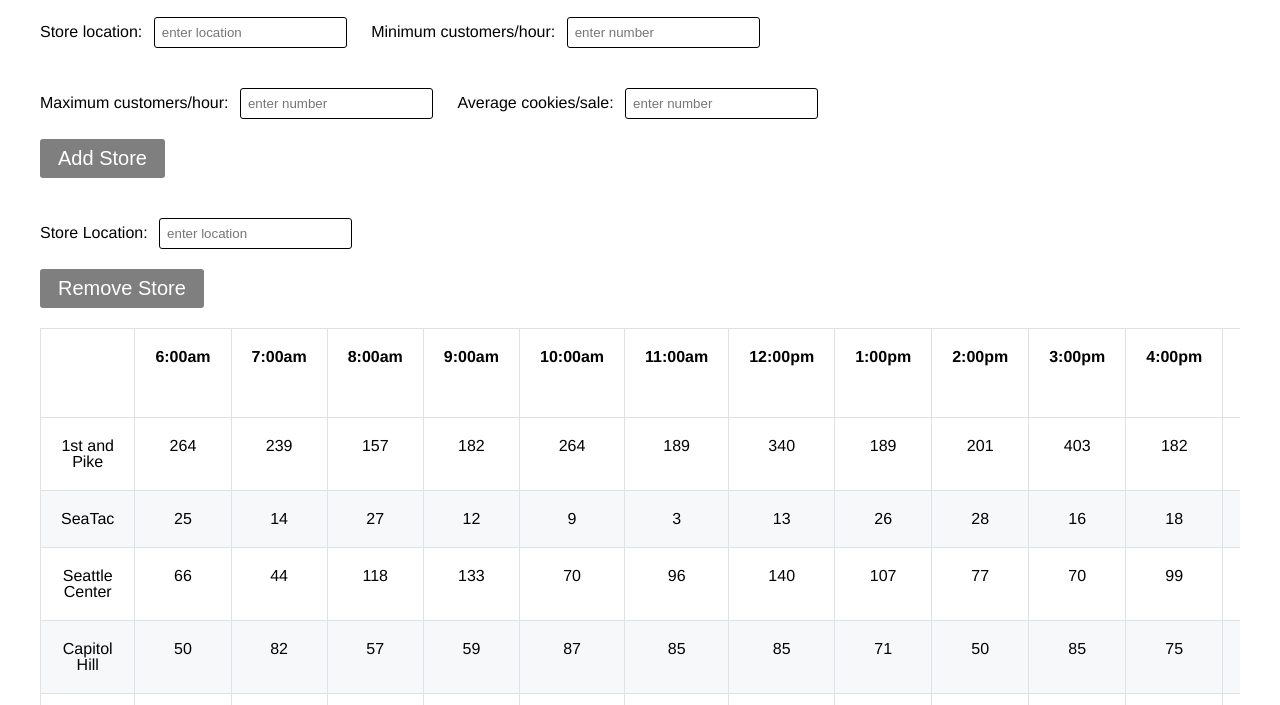
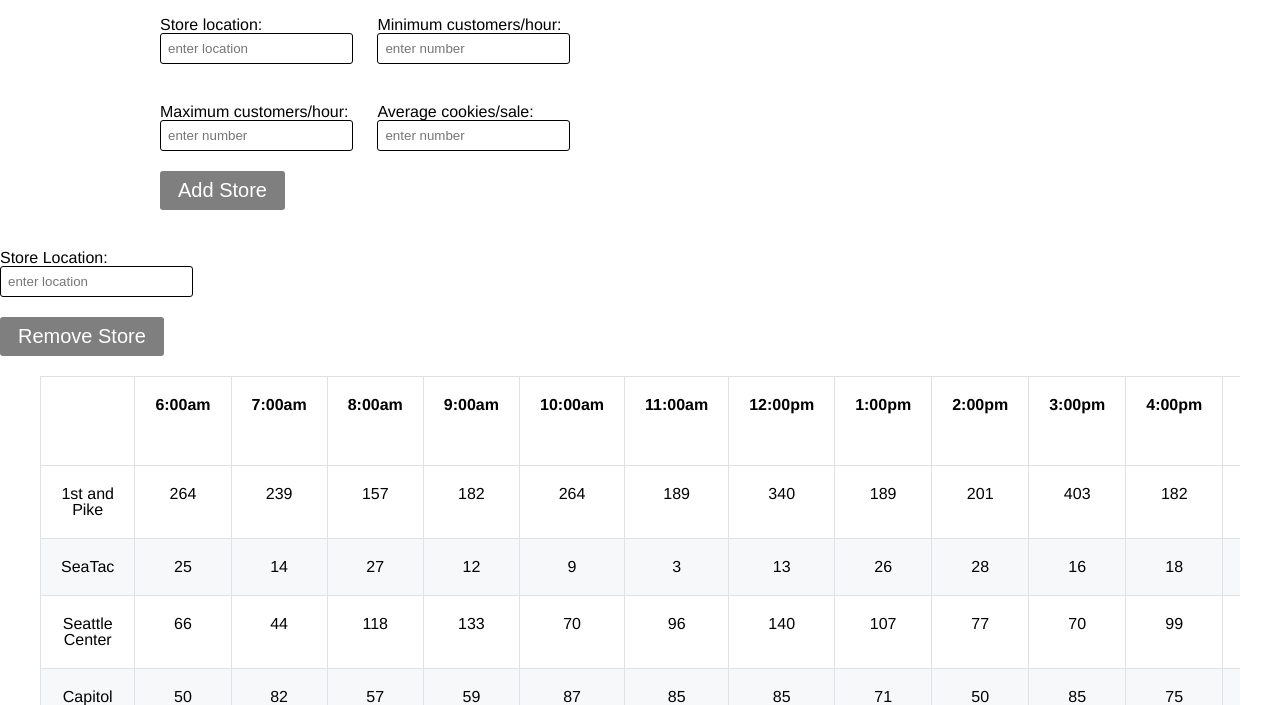
Before and after one commit to matstap/salmon_cookie, a plain HTML site: page sales.html in a window 1280 px wide. Shown: the part 95-800 px from the top of the page. Drawn offline with Linux system fonts and the light colour scheme.

Commit message:
form styling

```diff
--- a/sales-style.css
+++ b/sales-style.css
@@ -18,10 +18,15 @@ h1 {
 }
 
 form {
-  width: 1200px;
-  margin: 0 auto;
+  float: left;
+  width: 600px;
+  margin-left: 160px;
+}
 
+#remove_form {
+  margin-left: 0px;
 }
+
 
 fieldset {
   padding: 20px;
@@ -36,7 +41,6 @@ button {
 
 input[type="text"] {
   padding: 7px;
-  margin-left: 7px;
   border: solid 1px #000;
   border-radius: 3px;
 }
```
Also changed, not shown: sales.html (+5 -0 lines).
